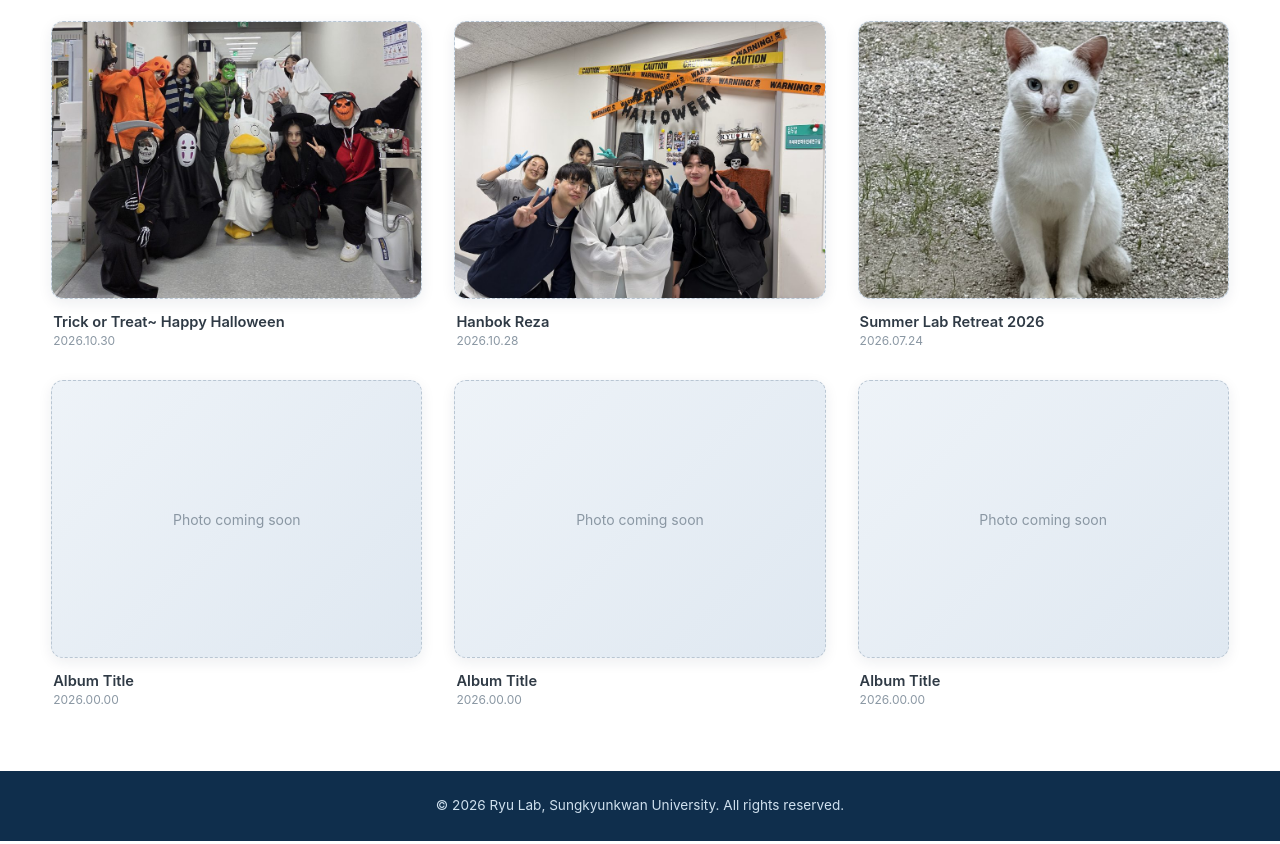
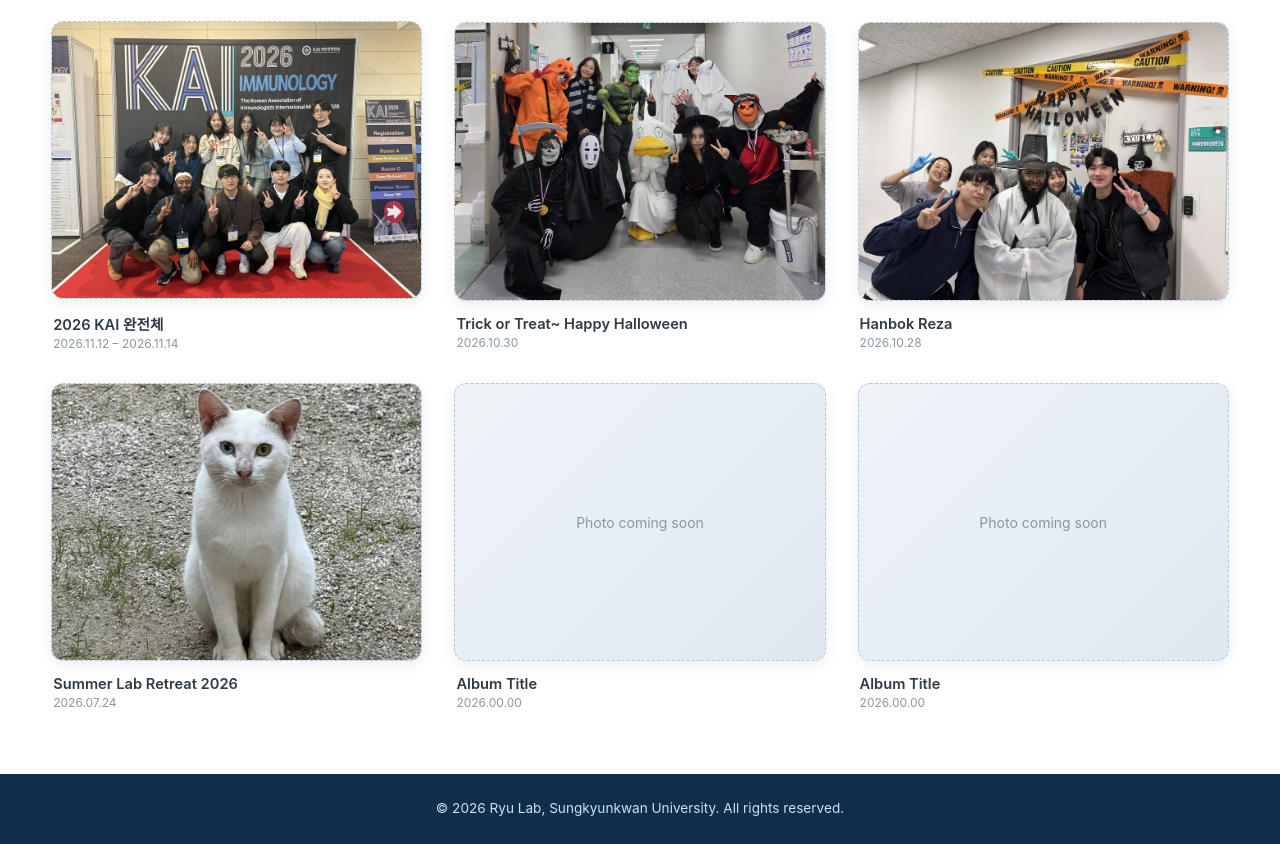
Before and after one commit to Jaeyoun-SKKU/Jaeyoun-SKKU.github.io, a plain HTML site: page gallery.html in a window 1280 px wide. Shown: the part 299-1143 px from the top of the page. Drawn offline with Linux system fonts and the light colour scheme; a web font is replaced by a local one.

Commit message:
Add "2026 KAI 완전체" gallery album (2026.11.12 - 11.14)
- 9 photos in gallery/261112 (resized to 1800px, EXIF stripped), photo #6 excluded
- Placed first (newest), existing albums shifted; one placeholder slot removed

Co-Authored-By: Claude Opus 5.5 <noreply@anthropic.com>

```diff
--- a/gallery.html
+++ b/gallery.html
@@ -261,24 +261,24 @@
 
     <div class="album-grid">
       <button class="album-card" data-album="0">
+        <div class="album-thumb"><img src="gallery/261112/thumb.jpg" alt="2026 KAI 완전체"></div>
+        <p class="album-title">2026 KAI 완전체</p>
+        <p class="album-date">2026.11.12 &ndash; 2026.11.14</p>
+      </button>
+      <button class="album-card" data-album="1">
         <div class="album-thumb"><img src="gallery/261030/thumb.jpg" alt="Trick or Treat~ Happy Halloween"></div>
         <p class="album-title">Trick or Treat~ Happy Halloween</p>
         <p class="album-date">2026.10.30</p>
       </button>
-      <button class="album-card" data-album="1">
+      <button class="album-card" data-album="2">
         <div class="album-thumb"><img src="gallery/261028/thumb.jpg" alt="Hanbok Reza"></div>
         <p class="album-title">Hanbok Reza</p>
         <p class="album-date">2026.10.28</p>
       </button>
-      <button class="album-card" data-album="2">
+      <button class="album-card" data-album="3">
         <div class="album-thumb"><img src="gallery/260724/thumb.jpg" alt="Summer Lab Retreat 2026"></div>
         <p class="album-title">Summer Lab Retreat 2026</p>
         <p class="album-date">2026.07.24</p>
-      </button>
-      <button class="album-card" data-album="3">
-        <div class="album-thumb"><span>Photo coming soon</span></div>
-        <p class="album-title">Album Title</p>
-        <p class="album-date">2026.00.00</p>
       </button>
       <button class="album-card" data-album="4">
         <div class="album-thumb"><span>Photo coming soon</span></div>
@@ -319,6 +319,9 @@
 <script>
 (function() {
   var albums = [
+    { title: '2026 KAI 완전체', date: '2026.11.12 – 2026.11.14', photos: [
+        'gallery/261112/01.jpg', 'gallery/261112/02.jpg', 'gallery/261112/03.jpg', 'gallery/261112/04.jpg', 'gallery/261112/05.jpg', 'gallery/261112/06.jpg', 'gallery/261112/07.jpg', 'gallery/261112/08.jpg', 'gallery/261112/09.jpg'
+      ] },
     { title: 'Trick or Treat~ Happy Halloween', date: '2026.10.30', photos: [
         'gallery/261030/01.jpg', 'gallery/261030/02.jpg', 'gallery/261030/03.jpg', 'gallery/261030/04.jpg',
         'gallery/261030/05.jpg', 'gallery/261030/06.jpg', 'gallery/261030/07.gif', 'gallery/261030/08.jpg',
@@ -333,7 +336,6 @@
     { title: 'Summer Lab Retreat 2026', date: '2026.07.24', photos: [
         'gallery/260724/01.jpg', 'gallery/260724/02.jpg', 'gallery/260724/03.jpg', 'gallery/260724/04.jpg', 'gallery/260724/05.jpg', 'gallery/260724/06.jpg', 'gallery/260724/08.jpg', 'gallery/260724/09.jpg', 'gallery/260724/10.jpg', 'gallery/260724/11.jpg'
       ] },
-    { title: 'Album Title', date: '2026.00.00', photos: ['Photo coming soon'] },
     { title: 'Album Title', date: '2026.00.00', photos: ['Photo coming soon'] },
     { title: 'Album Title', date: '2026.00.00', photos: ['Photo coming soon'] }
   ];
```
Also changed, not shown: gallery/261112/01.jpg (added), gallery/261112/02.jpg (added), gallery/261112/03.jpg (added), gallery/261112/04.jpg (added), gallery/261112/05.jpg (added), gallery/261112/06.jpg (added), gallery/261112/07.jpg (added), gallery/261112/08.jpg (added), gallery/261112/09.jpg (added), gallery/261112/thumb.jpg (added).
